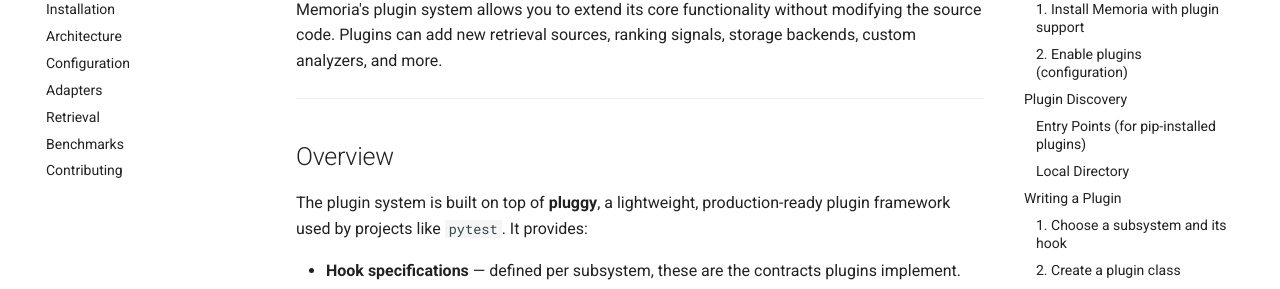
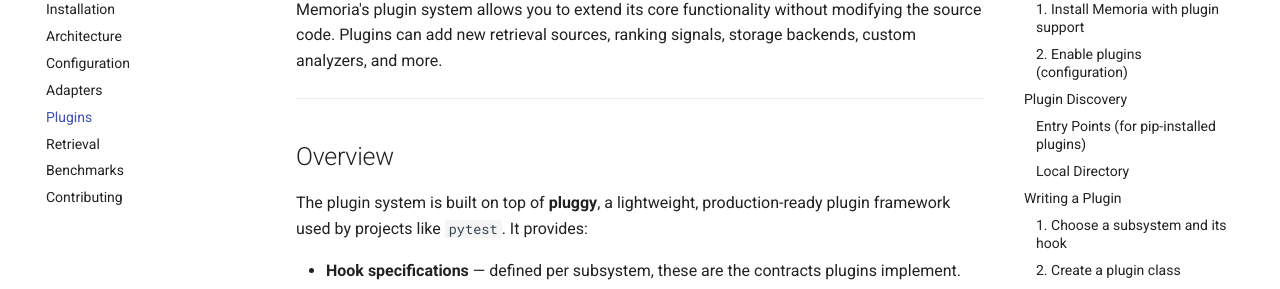
Before and after one commit to Kitzkatz/memoria, an MkDocs documentation site: the page built from docs/PLUGINS.md, in a window 1280 px wide. Shown: the part 183-472 px from the top of the page. Built offline with MkDocs 1.6.1 and Material for MkDocs 9.7.7, drawn with Linux system fonts in a browser that asks for light colours.

Commit message:
customizing repo page

```diff
--- a/mkdocs.yml
+++ b/mkdocs.yml
@@ -9,9 +9,10 @@ nav:
   - Home: index.md
   - Getting Started: getting-started.md
   - Installation: installation.md
-  - Architecture: architecture.md
+  - Architecture: ARCHITECTURE.md
   - Configuration: configuration.md
   - Adapters: adapters.md
+  - Plugins: PLUGINS.md
   - Retrieval: retrieval.md
   - Benchmarks: benchmarks.md
-  - Contributing: contributing.md
+  - Contributing: CONTRIBUTING.md
```
